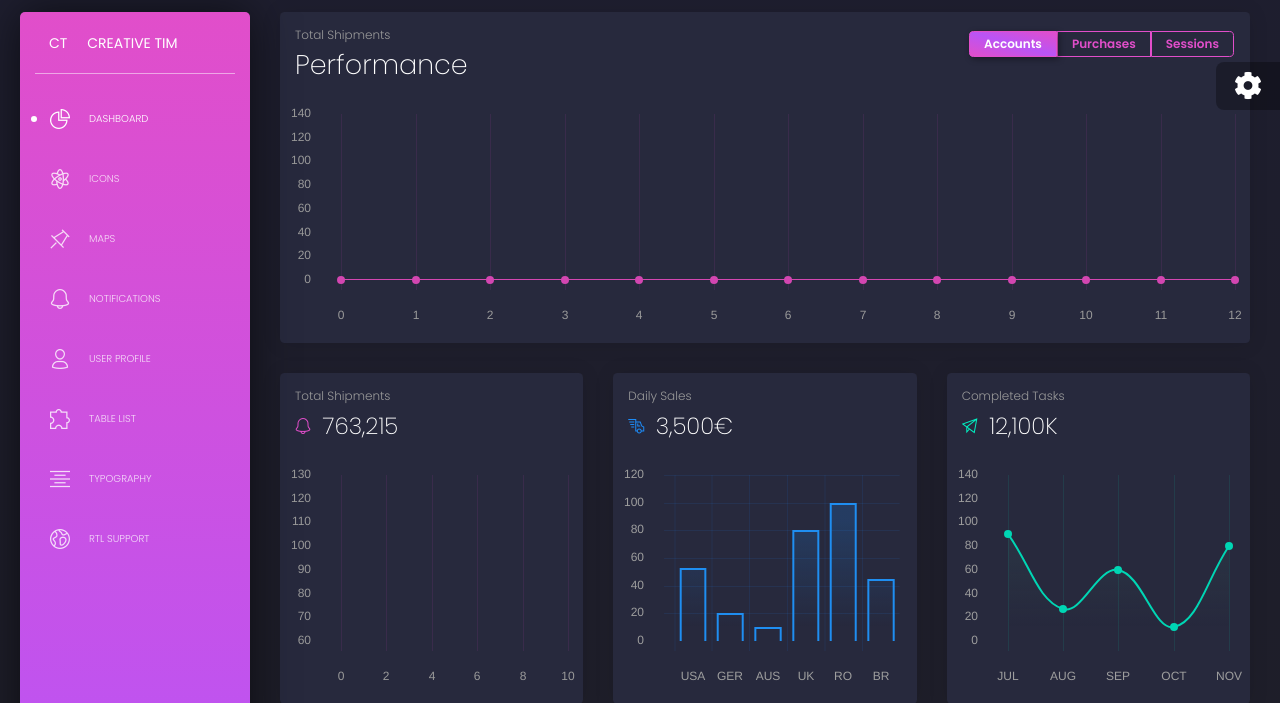
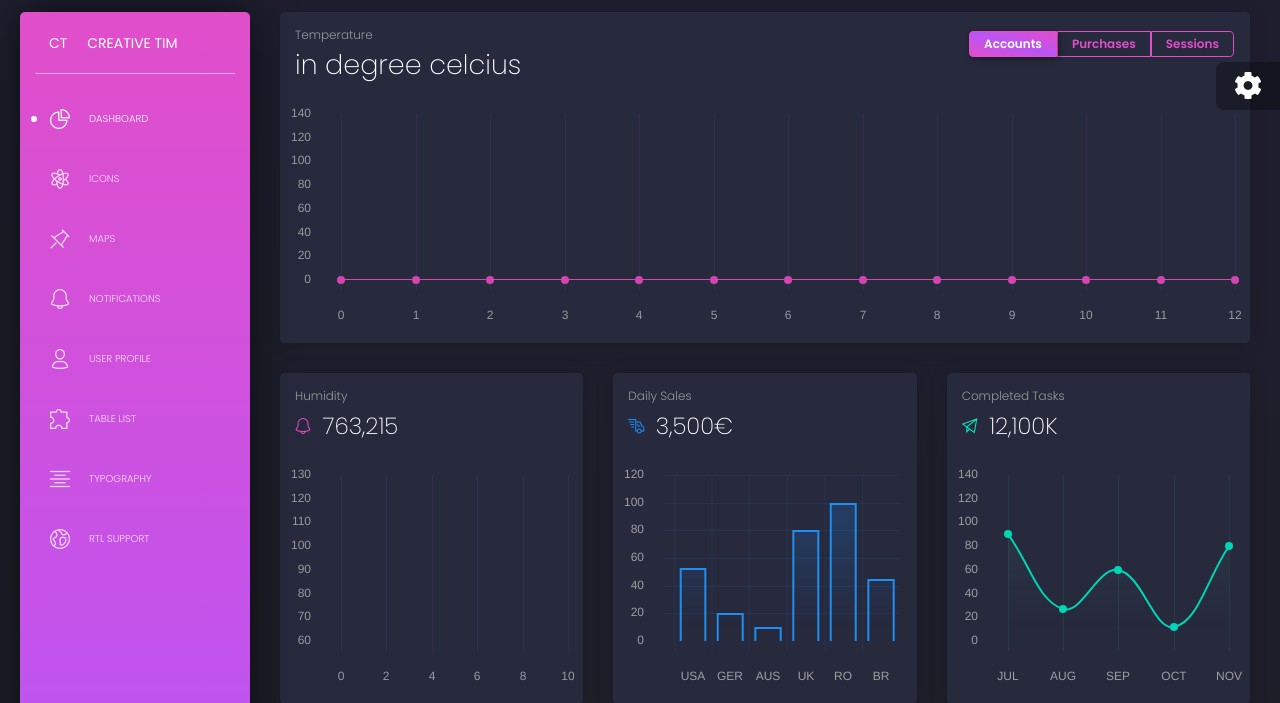
Before and after one commit to gabrielkheisa/ppti-php, a PHP site: page / in a window 1280 px wide. Shown: the part 68-771 px from the top of the page. Run offline with PHP 8.4, Linux system fonts and the light colour scheme; some libraries are stand-ins or nearby versions.

Commit message:
rename tabel

```diff
--- a/index.php
+++ b/index.php
@@ -195,8 +195,8 @@
               <div class="card-header ">
                 <div class="row">
                   <div class="col-sm-6 text-left">
-                    <h5 class="card-category">Total Shipments</h5>
-                    <h2 class="card-title">Performance</h2>
+                    <h5 class="card-category">Temperature</h5>
+                    <h2 class="card-title">in degree celcius</h2>
                   </div>
                   <div class="col-sm-6">
                     <div class="btn-group btn-group-toggle float-right" data-toggle="buttons">
@@ -237,7 +237,7 @@
           <div class="col-lg-4">
             <div class="card card-chart">
               <div class="card-header">
-                <h5 class="card-category">Total Shipments</h5>
+                <h5 class="card-category">Humidity</h5>
                 <h3 class="card-title"><i class="tim-icons icon-bell-55 text-primary"></i> 763,215</h3>
               </div>
               <div class="card-body">
```
